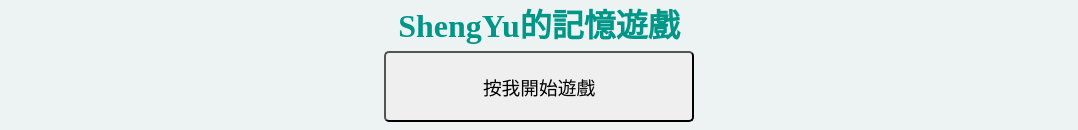
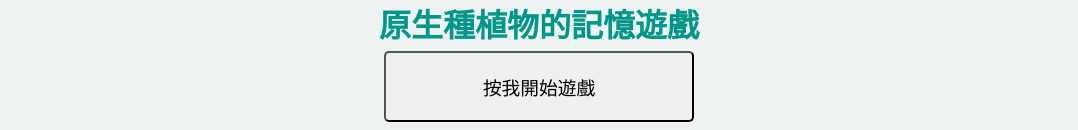
Before and after one commit to shengyu7697/memory-game, a plain HTML site: page index.html in a window 1280 px wide. Shown: the top 130 px of the page, without its empty margins (101-1179 px from the left). Drawn offline with Linux system fonts and the light colour scheme.

Commit message:
Change to 原生種植物的記憶遊戲

```diff
--- a/index.html
+++ b/index.html
@@ -14,12 +14,12 @@
       gtag('config', 'G-BV8SMQE2TP');
     </script>
 
-    <title>ShengYu's Memory Game</title>
+    <title>原生種植物的記憶遊戲</title>
     <link rel="stylesheet" href="./style.css" />
   </head>
 
   <body>
-    <h1 id="text">ShengYu的記憶遊戲</h1>
+    <h1 id="text">原生種植物的記憶遊戲</h1>
     <button id="start-btn" onclick="start()">按我開始遊戲</button>
     <section class="memory-game">
       <div class="memory-card" data-framework="react">
```
Also changed, not shown: img/1.jpg, img/2.jpg, img/3.jpg, img/4.jpg, img/5.jpg, img/6.jpg.
